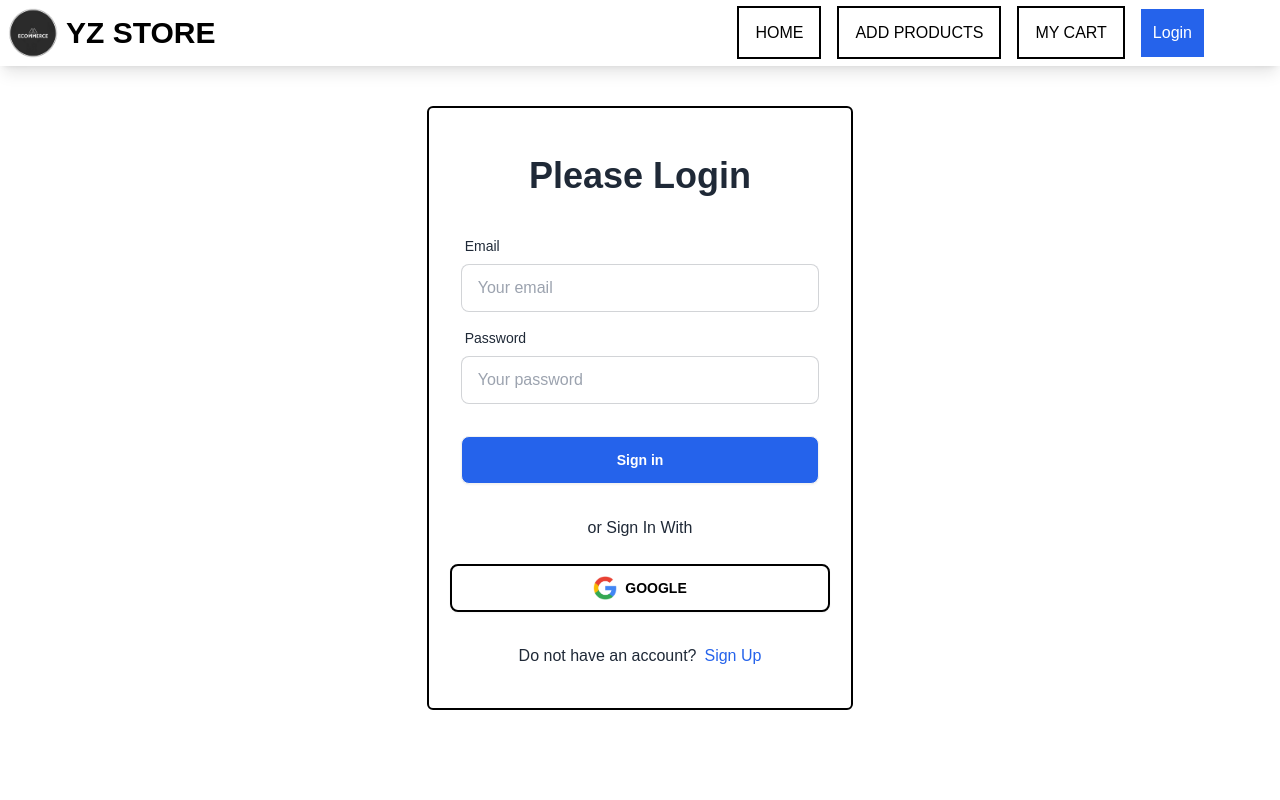
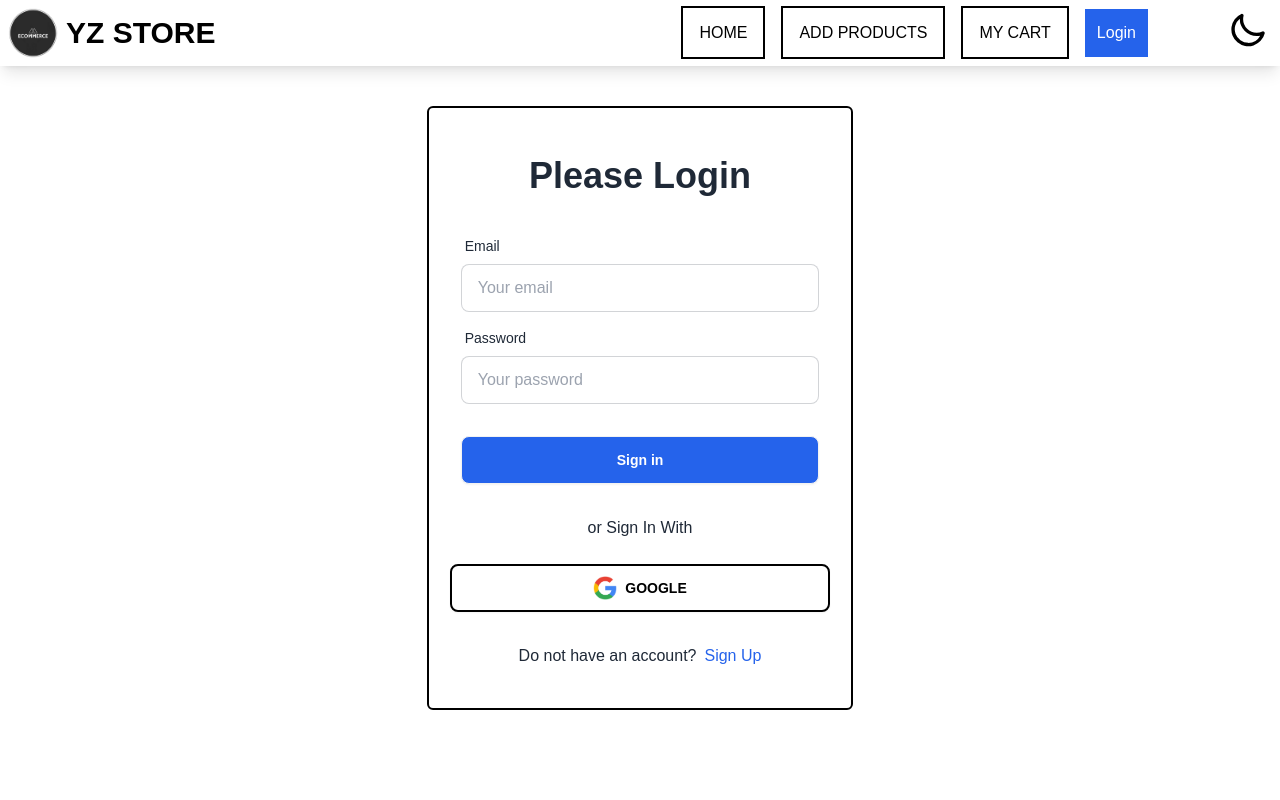
Before and after one commit to shakib-anwar-nibir17/clothing-store-client, a React (Vite) app: page /login in a window 1280 px wide. Shown: the top 800 px of the page. Built offline with nearby package versions, Linux system fonts and the light colour scheme; no server answers.

Commit message:
dark theme added

```diff
--- a/src/components/Navbar/Navbar.jsx
+++ b/src/components/Navbar/Navbar.jsx
@@ -1,3 +1,4 @@
+import { useEffect, useState } from "react";
 import { Link, NavLink } from "react-router-dom";
 import useAuth from "../../Hooks/useAuth";
 import defaultAvatar from "../../assets/6596121.png";
@@ -5,6 +6,23 @@
 
 const Navbar = () => {
   const { user, logOut } = useAuth();
+  const [theme, setTheme] = useState(
+    localStorage.getItem("theme") ? localStorage.getItem("theme") : "light"
+  );
+
+  const handleToggle = (e) => {
+    if (e.target.checked) {
+      setTheme("dark");
+    } else {
+      setTheme("light");
+    }
+  };
+
+  useEffect(() => {
+    localStorage.setItem("theme", theme);
+    const localTheme = localStorage.getItem("theme");
+    document.querySelector("html").setAttribute("data-theme", localTheme);
+  }, [theme]);
 
   const handleSignOut = () => {
     logOut()
@@ -76,6 +94,34 @@
           <img src={defaultAvatar} alt="" />
         </li>
       )}
+      <div>
+        <label className="swap swap-rotate">
+          {/* this hidden checkbox controls the state */}
+          <input
+            type="checkbox"
+            onChange={handleToggle}
+            checked={theme === "light" ? false : true}
+          />
+
+          {/* sun icon */}
+          <svg
+            className="swap-on fill-current w-10 h-10"
+            xmlns="http://www.w3.org/2000/svg"
+            viewBox="0 0 24 24"
+          >
+            <path d="M5.64,17l-.71.71a1,1,0,0,0,0,1.41,1,1,0,0,0,1.41,0l.71-.71A1,1,0,0,0,5.64,17ZM5,12a1,1,0,0,0-1-1H3a1,1,0,0,0,0,2H4A1,1,0,0,0,5,12Zm7-7a1,1,0,0,0,1-1V3a1,1,0,0,0-2,0V4A1,1,0,0,0,12,5ZM5.64,7.05a1,1,0,0,0,.7.29,1,1,0,0,0,.71-.29,1,1,0,0,0,0-1.41l-.71-.71A1,1,0,0,0,4.93,6.34Zm12,.29a1,1,0,0,0,.7-.29l.71-.71a1,1,0,1,0-1.41-1.41L17,5.64a1,1,0,0,0,0,1.41A1,1,0,0,0,17.66,7.34ZM21,11H20a1,1,0,0,0,0,2h1a1,1,0,0,0,0-2Zm-9,8a1,1,0,0,0-1,1v1a1,1,0,0,0,2,0V20A1,1,0,0,0,12,19ZM18.36,17A1,1,0,0,0,17,18.36l.71.71a1,1,0,0,0,1.41,0,1,1,0,0,0,0-1.41ZM12,6.5A5.5,5.5,0,1,0,17.5,12,5.51,5.51,0,0,0,12,6.5Zm0,9A3.5,3.5,0,1,1,15.5,12,3.5,3.5,0,0,1,12,15.5Z" />
+          </svg>
+
+          {/* moon icon */}
+          <svg
+            className="swap-off fill-current w-10 h-10"
+            xmlns="http://www.w3.org/2000/svg"
+            viewBox="0 0 24 24"
+          >
+            <path d="M21.64,13a1,1,0,0,0-1.05-.14,8.05,8.05,0,0,1-3.37.73A8.15,8.15,0,0,1,9.08,5.49a8.59,8.59,0,0,1,.25-2A1,1,0,0,0,8,2.36,10.14,10.14,0,1,0,22,14.05,1,1,0,0,0,21.64,13Zm-9.5,6.69A8.14,8.14,0,0,1,7.08,5.22v.27A10.15,10.15,0,0,0,17.22,15.63a9.79,9.79,0,0,0,2.1-.22A8.11,8.11,0,0,1,12.14,19.73Z" />
+          </svg>
+        </label>
+      </div>
     </>
   );
   return (
--- a/tailwind.config.js
+++ b/tailwind.config.js
@@ -10,4 +10,7 @@
     },
   },
   plugins: [require("daisyui")],
+  daisyui: {
+    themes: ["light", "dark"],
+  },
 };
```
